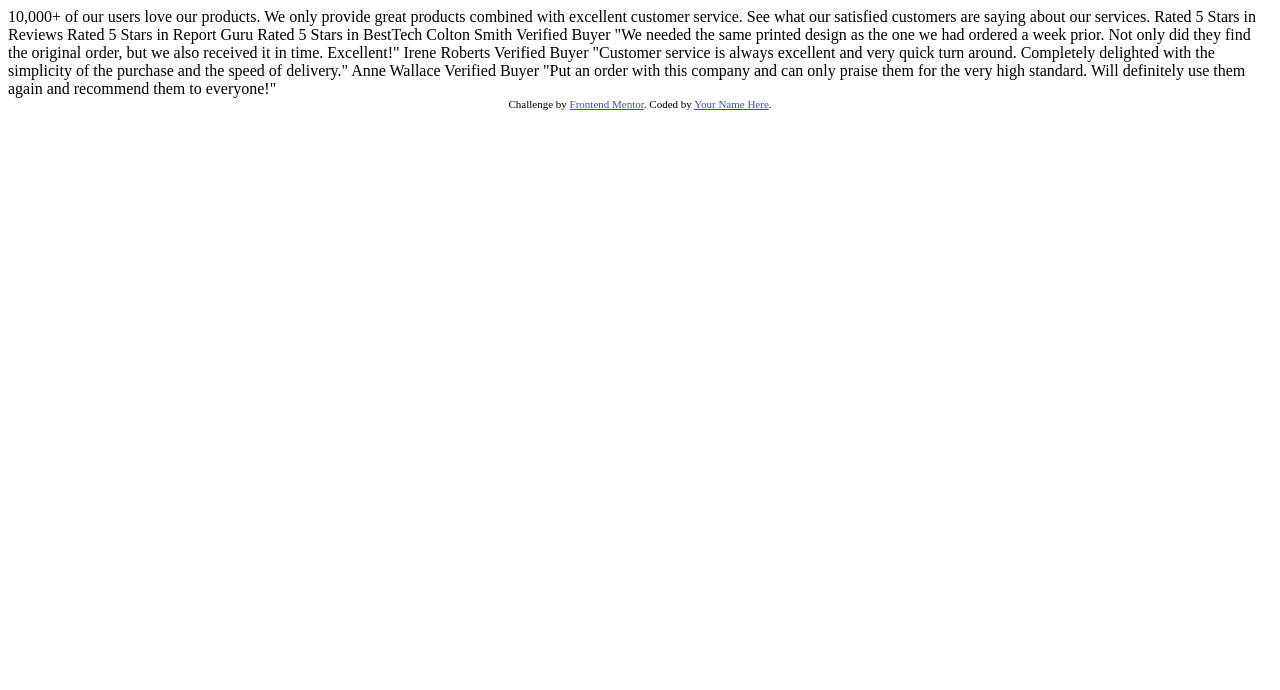
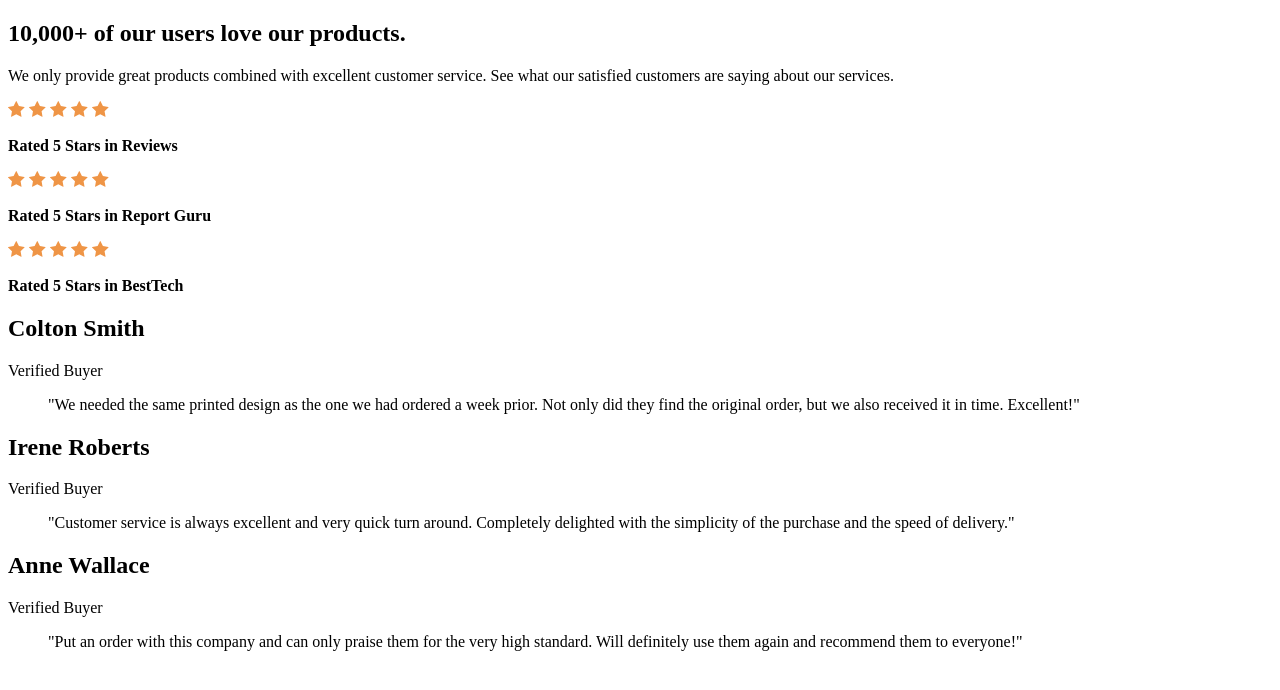
Before and after one commit to patrick-selin/social-proof-section, a plain HTML site: page index.html in a window 1280 px wide. Drawn offline with Linux system fonts and the light colour scheme.

Commit message:
html done

```diff
--- a/index.html
+++ b/index.html
@@ -3,59 +3,74 @@
   <head>
     <meta charset="UTF-8" />
     <meta name="viewport" content="width=device-width, initial-scale=1.0" />
-    <!-- displays site properly based on user's device -->
-
+    <link rel="stylesheet" href="style.css">
     <link
       rel="icon"
       type="image/png"
       sizes="32x32"
       href="./images/favicon-32x32.png"
     />
-
-    <title>Frontend Mentor | Social proof section</title>
-
-    <!-- Feel free to remove these styles or customise in your own stylesheet 👍 -->
-    <style>
-      .attribution {
-        font-size: 11px;
-        text-align: center;
-      }
-      .attribution a {
-        color: hsl(228, 45%, 44%);
-      }
-    </style>
+    <title>Social proof section</title>
   </head>
   <body>
-    10,000+ of our users love our products.
+    <main>
+      <section class="info">
+        <h1>10,000+ of our users love our products.</h1>
+        <p>We only provide great products combined with excellent customer service.
+         See what our satisfied customers are saying about our services.</p>
+      </section>
 
-    We only provide great products combined with excellent customer service.
-    See what our satisfied customers are saying about our services.
+      <section class="ratings">
+        <div class="rating-wrapper">
+          <img src="./images/icon-star.svg" alt="" aria-label="hidden">
+          <img src="./images/icon-star.svg" alt="" aria-label="hidden">
+          <img src="./images/icon-star.svg" alt="" aria-label="hidden">
+          <img src="./images/icon-star.svg" alt="" aria-label="hidden">
+          <img src="./images/icon-star.svg" alt="" aria-label="hidden">
+          <p><strong>Rated 5 Stars in Reviews</strong></p>
+        </div>
+        <div class="rating-wrapper">
+          <img src="./images/icon-star.svg" alt="" aria-label="hidden">
+          <img src="./images/icon-star.svg" alt="" aria-label="hidden">
+          <img src="./images/icon-star.svg" alt="" aria-label="hidden">
+          <img src="./images/icon-star.svg" alt="" aria-label="hidden">
+          <img src="./images/icon-star.svg" alt="" aria-label="hidden">
+          <p><strong>Rated 5 Stars in Report Guru</strong></p>
+        </div>
+        <div class="rating-wrapper">
+          <img src="./images/icon-star.svg" alt="" aria-label="hidden">
+          <img src="./images/icon-star.svg" alt="" aria-label="hidden">
+          <img src="./images/icon-star.svg" alt="" aria-label="hidden">
+          <img src="./images/icon-star.svg" alt="" aria-label="hidden">
+          <img src="./images/icon-star.svg" alt="" aria-label="hidden">
+          <p><strong>Rated 5 Stars in BestTech</strong></p>
+        </div>
+      </section>
 
-    Rated 5 Stars in Reviews
-    Rated 5 Stars in Report Guru
-    Rated 5 Stars in BestTech
-
-    Colton Smith
-    Verified Buyer
-    "We needed the same printed design as the one we had ordered a week prior.
-    Not only did they find the original order, but we also received it in time.
-    Excellent!"
-
-    Irene Roberts
-    Verified Buyer
-    "Customer service is always excellent and very quick turn around. Completely
-    delighted with the simplicity of the purchase and the speed of delivery."
-
-    Anne Wallace
-    Verified Buyer
-    "Put an order with this company and can only praise them for the very high
-    standard. Will definitely use them again and recommend them to everyone!"
-
-    <div class="attribution">
-      Challenge by
-      <a href="https://www.frontendmentor.io?ref=challenge" target="_blank"
-        >Frontend Mentor</a
-      >. Coded by <a href="#">Your Name Here</a>.
-    </div>
+      <section class="testimonials">
+        <div class="testimonial-wrapper">
+          <h2>Colton Smith</h2>
+          <span>Verified Buyer</span>
+          <blockquote>"We needed the same printed design as the one we had ordered a week prior.
+            Not only did they find the original order, but we also received it in time.
+            Excellent!"
+          </blockquote>
+        </div>
+        <div class="testimonial-wrapper">
+          <h2>Irene Roberts </h2>
+          <span>Verified Buyer</span>
+          <blockquote>"Customer service is always excellent and very quick turn around. Completely
+            delighted with the simplicity of the purchase and the speed of delivery."
+          </blockquote>
+        </div>
+        <div class="testimonial-wrapper">
+          <h2>Anne Wallace</h2>
+          <span>Verified Buyer</span>
+          <blockquote>"Put an order with this company and can only praise them for the very high
+            standard. Will definitely use them again and recommend them to everyone!"
+          </blockquote>
+        </div>
+      </section>
+    </main>
   </body>
 </html>
```
Also changed, not shown: style.css (added).
